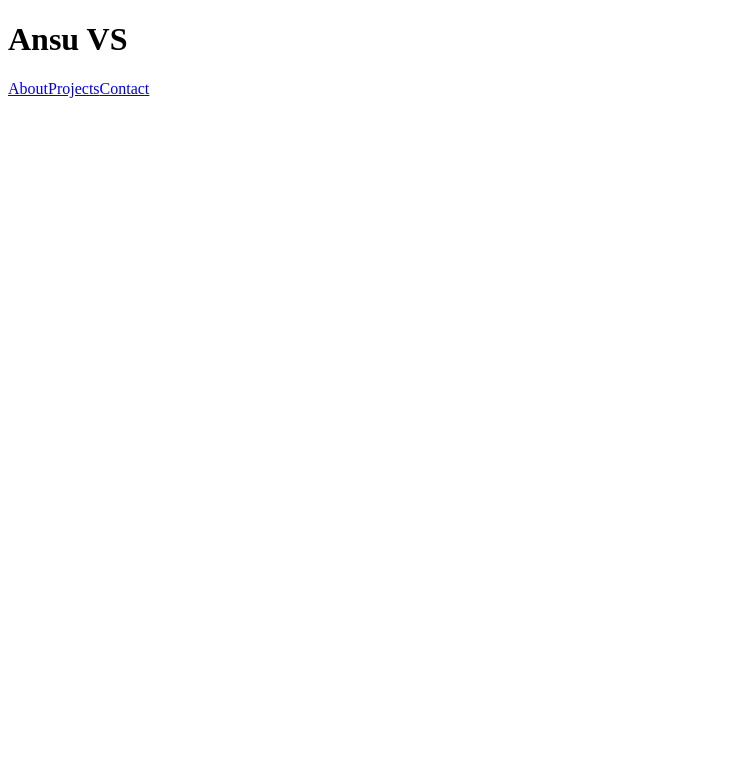
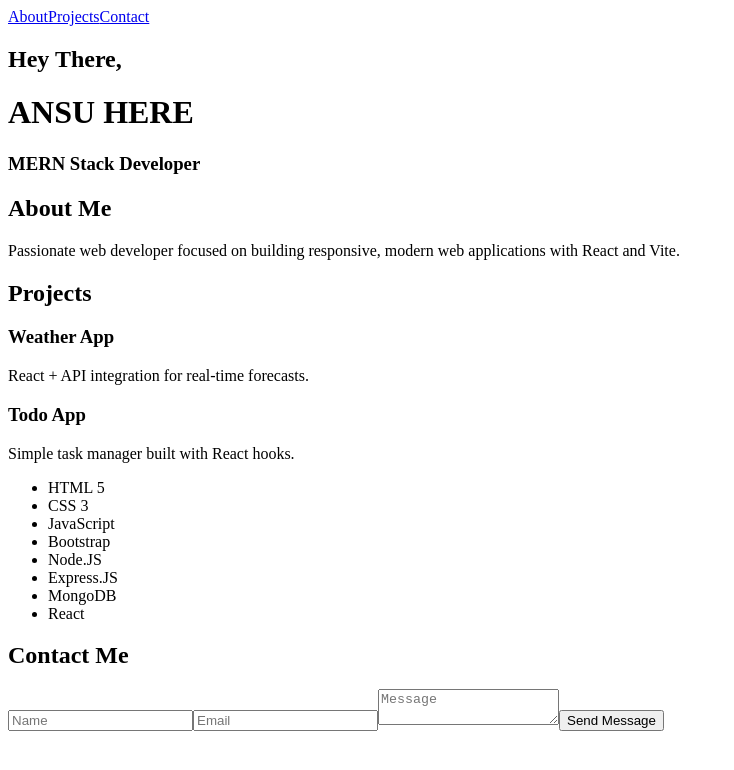
Before and after one commit to thenameisanzu/React--Portfolio, a React (Vite) app in the folder portfolio/: page / in a window 1280 px wide. Shown: the top 770 px of the page, without its empty margins (0-734 px from the left). Built offline with nearby package versions, Linux system fonts and the light colour scheme.

Commit message:
Added basic structure and components

```diff
--- a/portfolio/src/App.jsx
+++ b/portfolio/src/App.jsx
@@ -1,5 +1,9 @@
 import React from "react";
 import Header from "./components/Header";
+import About from "./components/About";
+import Projects from "./components/Projects";
+import Contact from "./components/Contact";
+import Skills from "./components/Skills";
 
 
 function App() {
@@ -9,6 +13,11 @@ function App() {
     <div className="App">
       <Header/>
       <main>
+        <About/>
+        <Projects/>
+        <Skills/>
+
+        <Contact/>
 
       </main>
 
--- a/portfolio/src/components/About.jsx
+++ b/portfolio/src/components/About.jsx
@@ -0,0 +1,14 @@
+import React from "react";
+
+
+const About = () => (
+  <section id="about">
+    <h2>About Me</h2>
+    <p>
+      Passionate web developer focused on building responsive, modern web
+      applications with React and Vite.
+    </p>
+  </section>
+);
+
+export default About;
--- a/portfolio/src/components/Contact.jsx
+++ b/portfolio/src/components/Contact.jsx
@@ -0,0 +1,28 @@
+import React, { useState } from "react";
+
+
+const Contact = () => {
+  const [form, setForm] = useState({ name: "", email: "", message: "" });
+  const handleChange = (e) =>
+    setForm({ ...form, [e.target.name]: e.target.value });
+
+  const handleSubmit = (e) => {
+    e.preventDefault();
+    alert("Message sent!"); // Replace with EmailJS or mailto later
+    setForm({ name: "", email: "", message: "" });
+  };
+
+  return (
+    <section id="contact">
+      <h2>Contact Me</h2>
+      <form onSubmit={handleSubmit}>
+        <input name="name" value={form.name} onChange={handleChange} placeholder="Name" required />
+        <input name="email" value={form.email} onChange={handleChange} placeholder="Email" required />
+        <textarea name="message" value={form.message} onChange={handleChange} placeholder="Message" required />
+        <button type="submit">Send Message</button>
+      </form>
+    </section>
+  );
+};
+
+export default Contact;
--- a/portfolio/src/components/Header.jsx
+++ b/portfolio/src/components/Header.jsx
@@ -3,12 +3,16 @@ import React from "react"
 const Header = () => (
     <header className="header">
     <div className= "header-content">
-        <h1>Ansu VS</h1>
         <nav>
-            <a href="#about">About</a>
+        <a href="#about">About</a>
         <a href="#projects">Projects</a>
         <a href="#contact">Contact</a>
         </nav>
+
+        <h2> Hey There,</h2>
+        <h1>ANSU HERE</h1>
+        <h3>MERN Stack Developer</h3>
+
     </div>
     </header>
 )
--- a/portfolio/src/components/Projects.jsx
+++ b/portfolio/src/components/Projects.jsx
@@ -0,0 +1,20 @@
+import React from "react";
+
+
+const Projects = () => (
+  <section id="projects">
+    <h2>Projects</h2>
+    <div className="project-grid">
+      <div className="project-card">
+        <h3>Weather App</h3>
+        <p>React + API integration for real-time forecasts.</p>
+      </div>
+      <div className="project-card">
+        <h3>Todo App</h3>
+        <p>Simple task manager built with React hooks.</p>
+      </div>
+    </div>
+  </section>
+);
+
+export default Projects;
--- a/portfolio/src/components/Skills.jsx
+++ b/portfolio/src/components/Skills.jsx
@@ -0,0 +1,20 @@
+import React from "react";
+
+const Skills = () => (
+    <section id="skills" >
+        <ul>
+            <li>HTML 5</li>
+            <li>CSS 3</li>
+            <li>JavaScript</li>
+            <li>Bootstrap</li>
+            <li>Node.JS</li>
+            <li>Express.JS</li>
+            <li>MongoDB</li>
+            <li>React</li>
+
+        </ul>
+
+    </section>
+);
+
+export default Skills;
--- a/portfolio/src/main.jsx
+++ b/portfolio/src/main.jsx
@@ -1,5 +1,6 @@
 import { StrictMode } from 'react'
 import { createRoot } from 'react-dom/client'
+
 import App from './App.jsx'
 
 createRoot(document.getElementById('root')).render(
```
